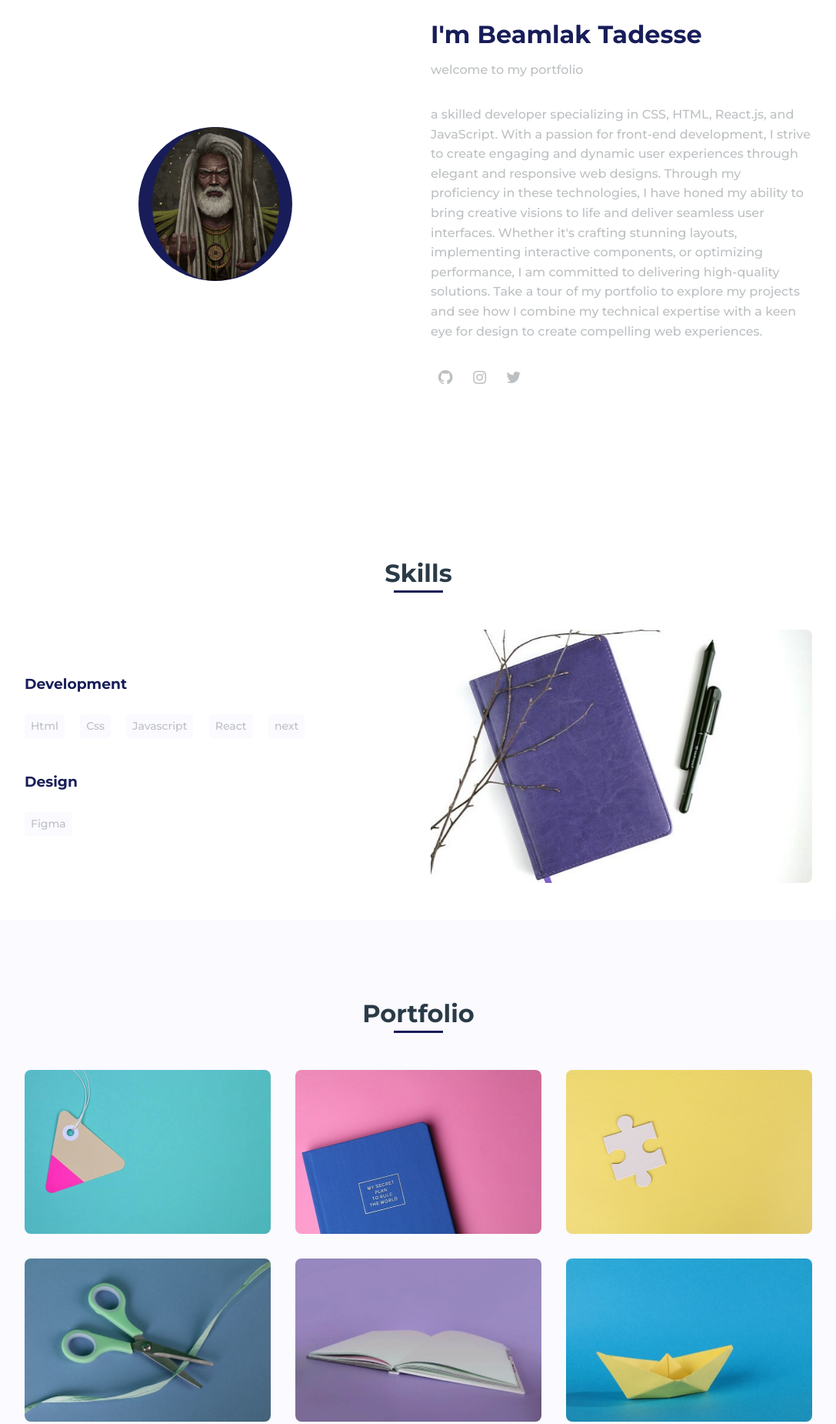
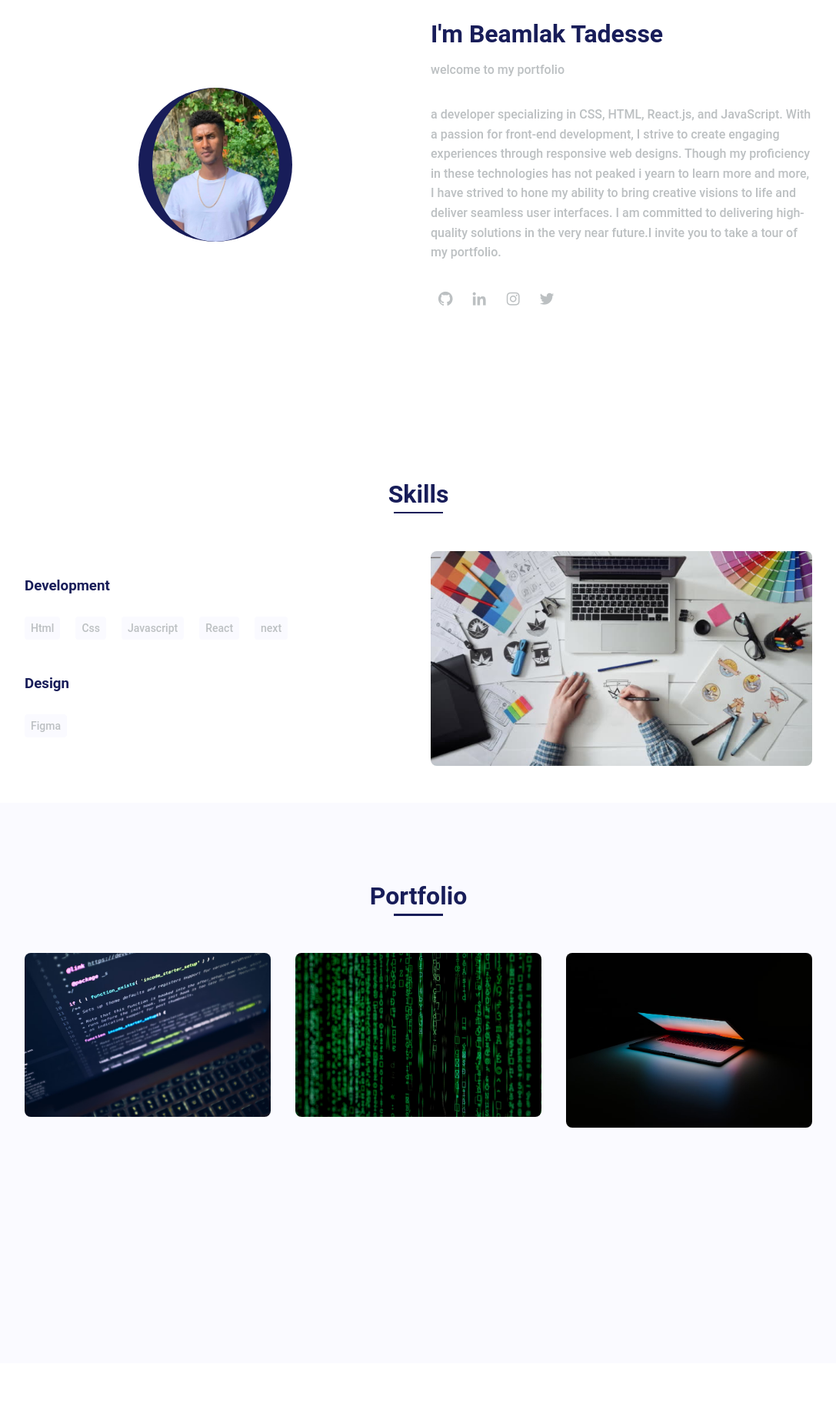
Before and after one commit to bamtad/bamtad---https---github.com-bamtad-JS-Html-Css-portfolio, a plain HTML site: page index.html in a window 1280 px wide. Shown: the part 880-2730 px from the top of the page at 77% size, without its empty margins (96-1183 px from the left). Drawn offline with nearby package versions, Linux system fonts and the light colour scheme; files whose address does not match are found by name.

Commit message:
overhaul progress

```diff
--- a/assets/css/styles.css
+++ b/assets/css/styles.css
@@ -1,9 +1,8 @@
-/*===== GOOGLE FONTS =====*/
-@import url("https://fonts.googleapis.com/css2?family=Montserrat:wght@500;600;700&display=swap");
+
 
 /*===== VARIABLES CSS =====*/
 :root{
-    --header-height: 3rem;
+    --header-height: 4rem;
     --font-medium: 500;
 }
 
@@ -11,13 +10,13 @@
 :root{
     --first-color: #181d59;
     --white-color: #FAFAFF;
-    --dark-color: #2A3B47;
+    --dark-color: #181d59;
     --text-color: #bcc0c2;
 }
 
 /*===== Fuente y tipografia =====*/
 :root{
-    --body-font: 'Montserrat', sans-serif;
+    --body-font: 'Roboto',  sans-serif ;
     --big-font-size: 6.25rem;
     --h2-font-size: 1.25rem;
     --normal-font-size: .938rem;
@@ -200,15 +199,9 @@ img{
 }
 .home__scroll-link{
     writing-mode: vertical-lr;
-    transform: rotate(-180deg);
     color: var(--white-color);
 }
-.home__img{
-    position: absolute;
-    right: 0;
-    bottom: 0;
-    width: 295px;
-}
+
 
 /* ===== ABOUT =====*/
 .about__container{
--- a/assets/js/main.js
+++ b/assets/js/main.js
@@ -11,16 +11,7 @@ const showMenu = (toggleId, navId) =>{
 }
 showMenu('nav-toggle','nav-menu')
 
-/*===== REMOVE MENU MOBILE =====*/
-const navLink = document.querySelectorAll('.nav__link')
-
-function linkAction(){
-    const navMenu = document.getElementById('nav-menu')
-    navMenu.classList.remove('show')
-}
-navLink.forEach(n => n.addEventListener('click', linkAction))
-
-/*===== SCROLL SECTIONS ACTIVE LINK =====*/
+/*===== SCROLL TO SECTIONS WITH ACTIVE LINK =====*/
 const sections = document.querySelectorAll('section[id]')
 
 window.addEventListener('scroll', scrollActive)
@@ -45,7 +36,7 @@ function scrollActive(){
 const sr = ScrollReveal({
     origin: 'top',
     distance: '80px',
-    duration: 2000,
+    duration: 1000,
     reset: true
 })
 
--- a/index.html
+++ b/index.html
@@ -72,29 +72,29 @@
         <div class="about__container bd-grid">
           <div class="about__img">
             <img
-              src="/Users/bamlak/Downloads/JS-Html-Css-portfolio/assets/img/1pic.jpeg" alt="circle profile pic"/>
+              src="/Users/bamlak/Downloads/JS-Html-Css-portfolio/assets/img/profile.jpeg" alt="circle profile pic"/>
           </div>
 
           <div>
             <h2 class="about__subtitle">I'm Beamlak Tadesse</h2>
             <span class="about__profession">welcome to my portfolio</span>
             <p class="about__text">
-              a skilled developer specializing in CSS, HTML, React.js, and
+              a developer specializing in CSS, HTML, React.js, and
               JavaScript. With a passion for front-end development, I strive to
-              create engaging and dynamic user experiences through elegant and
-              responsive web designs. Through my proficiency in these
-              technologies, I have honed my ability to bring creative visions to
-              life and deliver seamless user interfaces. Whether it's crafting
-              stunning layouts, implementing interactive components, or
-              optimizing performance, I am committed to delivering high-quality
-              solutions. Take a tour of my portfolio to explore my projects and
-              see how I combine my technical expertise with a keen eye for
-              design to create compelling web experiences.
+              create engaging experiences through responsive web designs. Though my proficiency in these
+              technologies has not peaked i yearn to learn more and more, I have strived to hone my ability to bring creative visions to
+              life and deliver seamless user interfaces. I am committed to delivering high-quality
+              solutions in the very near future.I invite you to take a tour of my portfolio.
             </p>
 
             <div class="about__social">
+
               <a href="https://github.com/" class="about__social-icon"
                 ><i class="bx bxl-github"></i>
+              </a>
+
+              <a href="https://www.linkedin.com/in/beamlak-tadesse-2246b4230/" class="about__social-icon">
+                <i class="bx bxl-linkedin"></i>
               </a>
 
               <a
@@ -106,6 +106,7 @@
               <a href="https://twitter.com/home" class="about__social-icon"
                 ><i class="bx bxl-twitter"></i>
               </a>
+
             </div>
           </div>
         </div>
@@ -129,7 +130,7 @@
           </div>
 
           <div class="skills__img">
-            <img src="assets/img/skill.jpg" alt="" />
+            <img src="/Users/bamlak/Downloads/JS-Html-Css-portfolio/assets/img/designskill.jpg" alt="" />
           </div>
         </div>
       </section>
@@ -140,49 +141,33 @@
 
         <div class="portfolio__container bd-grid">
           <div class="portfolio__img">
-            <img src="assets/img/work1.jpg" alt="" />
+            <img src="/Users/bamlak/Downloads/JS-Html-Css-portfolio/assets/img/work1.avif" alt="" />
 
             <div class="portfolio__link">
-              <a href="#" class="portfolio__link-name">View details</a>
+              <a href="#" class="portfolio__link-name">View more</a>
             </div>
           </div>
           <div class="portfolio__img">
-            <img src="assets/img/work2.jpg" alt="" />
+            <img src="/Users/bamlak/Downloads/JS-Html-Css-portfolio/assets/img/work3.avif" alt="" />
 
             <div class="portfolio__link">
-              <a href="#" class="portfolio__link-name">View details</a>
+              <a href="#" class="portfolio__link-name">View more</a>
             </div>
           </div>
           <div class="portfolio__img">
-            <img src="assets/img/work3.jpg" alt="" />
+            <img src="/Users/bamlak/Downloads/JS-Html-Css-portfolio/assets/img/work2.avif" alt="" />
 
             <div class="portfolio__link">
-              <a href="#" class="portfolio__link-name">View details</a>
+              <a href="#" class="portfolio__link-name">View more</a>
             </div>
           </div>
-          <div class="portfolio__img">
-            <img src="assets/img/work4.jpg" alt="" />
 
-            <div class="portfolio__link">
-              <a href="#" class="portfolio__link-name">View details</a>
-            </div>
-          </div>
-          <div class="portfolio__img">
-            <img src="assets/img/work5.jpg" alt="" />
-
-            <div class="portfolio__link">
-              <a href="#" class="portfolio__link-name">View details</a>
-            </div>
-          </div>
-          <div class="portfolio__img">
-            <img src="assets/img/work6.jpg" alt="" />
-
-            <div class="portfolio__link">
-              <a href="#" class="portfolio__link-name">View details</a>
-            </div>
           </div>
         </div>
       </section>
+
+
+
 
       <!--===== CONTACT =====-->
       <section class="contact section" id="contact">
@@ -220,7 +205,6 @@
       </section>
     </main>
 
-    <!--===== FOOTER =====-->
     <footer class="footer section">
       <div class="footer__container bd-grid">
         <div class="footer__data">
@@ -243,30 +227,40 @@
 
         <div class="footer__data">
           <h2 class="footer__title">FOLLOW</h2>
+
           <a
             href="https://github.com/bamtad"
             class="footer__social"
             data-account="bamtad"
-            ><i class="bx bxl-github"></i
-          ></a>
+            ><i class="bx bxl-github"></i>
+          </a>
+
+          <a
+            href="https://www.linkedin.com/in/beamlak-tadesse-2246b4230/"
+            class="footer__social"
+            data-account="bamtad"
+            ><i class="bx bxl-linkedin"></i>
+          </a>
+
           <a
             href="https://www.instagram.com/beamlak_tade24/"
             class="footer__social"
-            data-account="beamlak_tade24"
-            ><i class="bx bxl-instagram"></i
-          ></a>
+            data-account="beamlak_tade24"><i class="bx bxl-instagram"></i>
+          </a>
+
           <a
             href="https://twitter.com/home"
             class="footer__social"
-            data-account="https://twitter.com/messages"
-            ><i class="bx bxl-twitter"></i
-          ></a>
+            data-account="https://twitter.com/messages">
+            <i class="bx bxl-twitter"></i>
+          </a>
         </div>
       </div>
     </footer>
 
     <!--===== SCROLL REVEAL =====-->
-    <script src="https://unpkg.com/scrollreveal"></script>
+    <script src="https://unpkg.com/scrollreveal@4.2.0/dist/scrollreveal.min.js"></script>
+
 
     <!--===== MAIN JS =====-->
     <script src="assets/js/main.js"></script>
```
Also changed, not shown: assets/img/1pic.jpeg (deleted), assets/img/beamlak_tade24_279708253_3110981835806453_2761884839083658854_n.jpg (deleted), assets/img/beamlak_tade24_319073684_1351176895687299_8329172370573765980_n.jpg (deleted), assets/img/designskill.jpg (added), assets/img/profile.jpeg (added), assets/img/skill.jpg (deleted), assets/img/twitter art.jpeg (deleted), assets/img/work1.avif (added), assets/img/work1.jpg (deleted), assets/img/work2.avif (added), assets/img/work2.jpg (deleted), assets/img/work3.avif (added), assets/img/work3.jpg (deleted), assets/img/work4.jpg (deleted), 2 more files.
